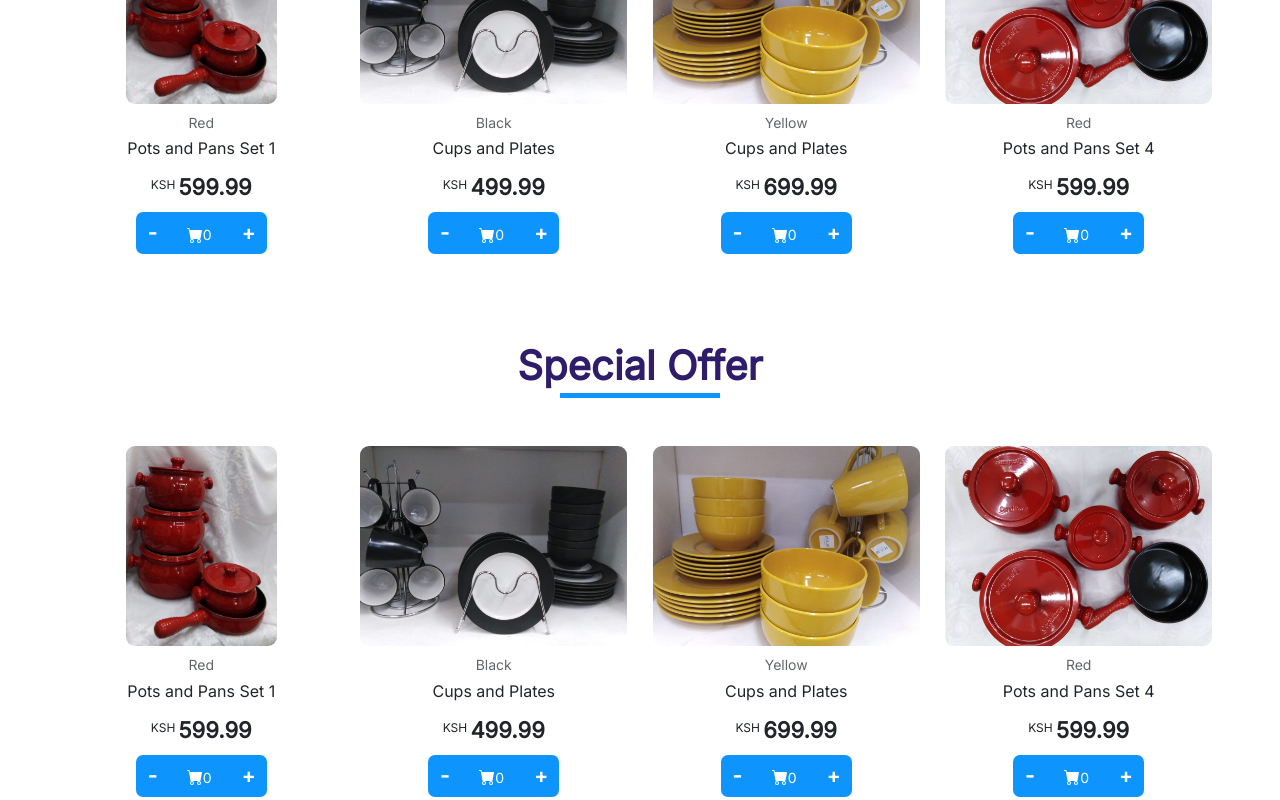
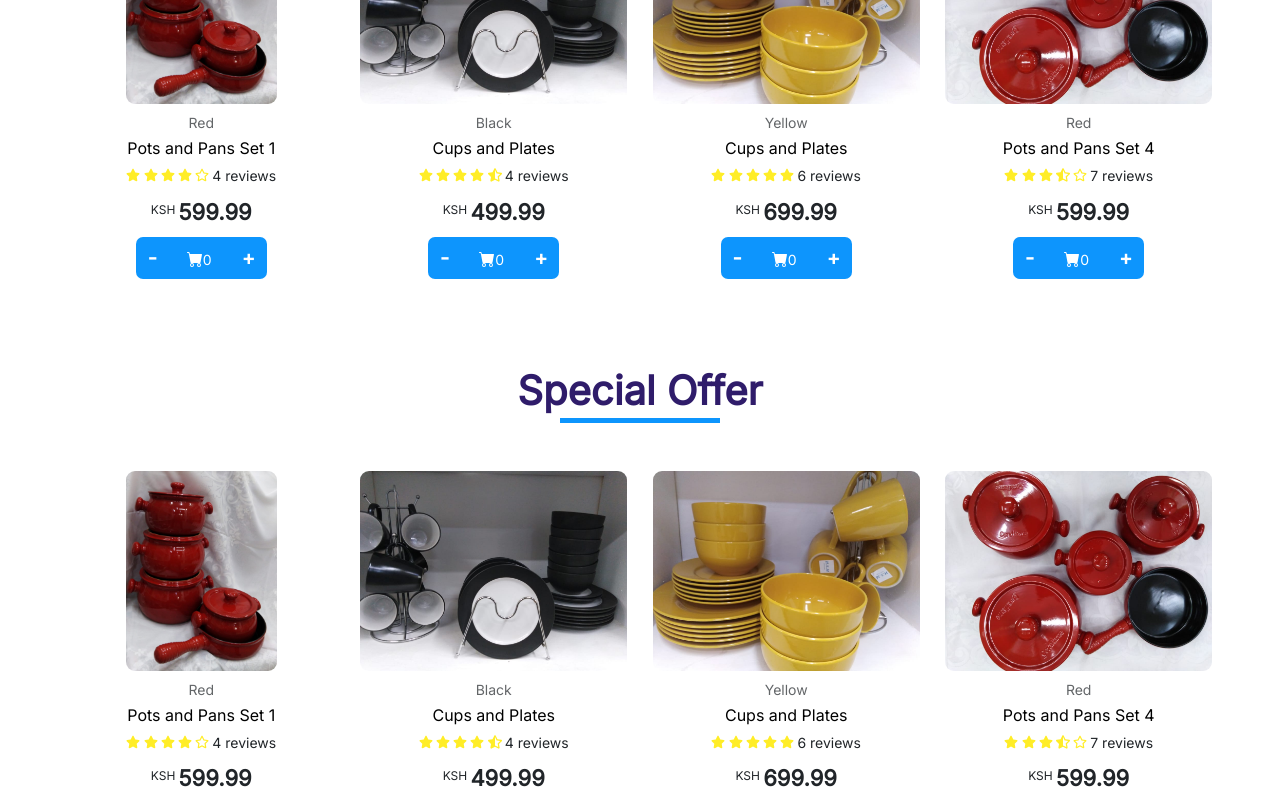
Before and after one commit to chaoocharles/kayz-households, a React (Create React App) app: page / in a window 1280 px wide. Shown: the part 1080-1880 px from the top of the page. Built offline with nearby package versions, Linux system fonts and the light colour scheme.

Commit message:
product rating component

```diff
--- a/package.json
+++ b/package.json
@@ -14,6 +14,7 @@
     "react": "^17.0.1",
     "react-dom": "^17.0.1",
     "react-file-base64": "^1.0.3",
+    "react-icons": "^4.2.0",
     "react-redux": "^7.2.2",
     "react-router-dom": "^5.2.0",
     "react-scripts": "4.0.3",
--- a/src/components/admin/adminNav/AdminNav.jsx
+++ b/src/components/admin/adminNav/AdminNav.jsx
@@ -26,21 +26,6 @@ const AdminNav = ({ url }) => {
             <span>Dashboard</span>
           </span>
         </Link>
-        <Link to={`${url}/manageproducts`}>
-          <span className="center-items-v">
-            <svg
-              xmlns="http://www.w3.org/2000/svg"
-              width="16"
-              height="16"
-              fill="currentColor"
-              className="bi bi-bag-fill"
-              viewBox="0 0 16 16"
-            >
-              <path d="M8 1a2.5 2.5 0 0 1 2.5 2.5V4h-5v-.5A2.5 2.5 0 0 1 8 1zm3.5 3v-.5a3.5 3.5 0 1 0-7 0V4H1v10a2 2 0 0 0 2 2h10a2 2 0 0 0 2-2V4h-3.5z" />
-            </svg>
-            <span>Manage Products</span>
-          </span>
-        </Link>
         <Link to={`${url}/addproduct`}>
           <span className="center-items-v">
             <svg
@@ -57,6 +42,21 @@ const AdminNav = ({ url }) => {
               />
             </svg>
             <span>Add Products</span>
+          </span>
+        </Link>
+        <Link to={`${url}/manageproducts`}>
+          <span className="center-items-v">
+            <svg
+              xmlns="http://www.w3.org/2000/svg"
+              width="16"
+              height="16"
+              fill="currentColor"
+              className="bi bi-bag-fill"
+              viewBox="0 0 16 16"
+            >
+              <path d="M8 1a2.5 2.5 0 0 1 2.5 2.5V4h-5v-.5A2.5 2.5 0 0 1 8 1zm3.5 3v-.5a3.5 3.5 0 1 0-7 0V4H1v10a2 2 0 0 0 2 2h10a2 2 0 0 0 2-2V4h-3.5z" />
+            </svg>
+            <span>Manage Products</span>
           </span>
         </Link>
         <Link to={`${url}/manageorders`}>
--- /dev/null
+++ b/src/components/common/Rating.css
@@ -0,0 +1,13 @@
+.rating{
+    display: flex;
+    align-items: center;
+    font-size: 14px;
+}
+.rating span{
+    display: flex;
+    align-items: flex-start;
+    margin: 0.1rem;
+}
+.rating svg{
+    color: #ffed27
+}
--- /dev/null
+++ b/src/components/common/Rating.jsx
@@ -0,0 +1,59 @@
+import React from "react";
+import { FaStar, FaStarHalfAlt, FaRegStar } from "react-icons/fa";
+
+import "./Rating.css"
+
+const Rating = ({ value, text }) => {
+  return (
+    <div className="rating">
+      <span>
+        {value >= 1 ? (
+          <FaStar />
+        ) : value >= 0.5 ? (
+          <FaStarHalfAlt />
+        ) : (
+          <FaRegStar />
+        )}
+      </span>
+      <span>
+        {value >= 2 ? (
+          <FaStar />
+        ) : value >= 1.5 ? (
+          <FaStarHalfAlt />
+        ) : (
+          <FaRegStar />
+        )}
+      </span>
+      <span>
+        {value >= 3 ? (
+          <FaStar />
+        ) : value >= 2.5 ? (
+          <FaStarHalfAlt />
+        ) : (
+          <FaRegStar />
+        )}
+      </span>
+      <span>
+        {value >= 4 ? (
+          <FaStar />
+        ) : value >= 3.5 ? (
+          <FaStarHalfAlt />
+        ) : (
+          <FaRegStar />
+        )}
+      </span>
+      <span>
+        {value >= 5 ? (
+          <FaStar />
+        ) : value >= 4.5 ? (
+          <FaStarHalfAlt />
+        ) : (
+          <FaRegStar />
+        )}
+      </span>
+      <span>{text && text}</span>
+    </div>
+  );
+};
+
+export default Rating;
--- a/src/components/products/Product.jsx
+++ b/src/components/products/Product.jsx
@@ -3,6 +3,7 @@ import { useDispatch } from "react-redux";
 import { addToCart, decreaseCart } from "../../store/slices/productsSlice";
 
 import { Link } from "react-router-dom";
+import Rating from "../common/Rating";
 
 const Product = ({ product }) => {
   const dispatch = useDispatch();
@@ -10,9 +11,14 @@ const Product = ({ product }) => {
   return (
     <>
       <div className="product">
-        <img src={product.image} alt="" />
-        <p className="product-desc">{product.desc}</p>
-        <p className="product-name">{product.title}</p>
+        <Link to={`/product/${product.id}`}>
+          <img src={product.image} alt="" />
+        </Link>
+        <p className="product-desc">{product.summary}</p>
+        <Link to={`/product/${product.id}`}>
+          <p className="product-name">{product.title}</p>
+        </Link>
+        <Rating value={product.rating} text={`${product.numReviews} reviews`} />
         <p className="product-price">
           <sup>ksh</sup>
           {product.price}
--- a/src/components/products/ProductItems.js
+++ b/src/components/products/ProductItems.js
@@ -7,35 +7,54 @@ const ProductItems = [
   {
     id: 1,
     title: "Pots and Pans Set 1",
-    desc: "Red",
+    summary: "Red",
+    desc: "long description",
     price: 599.99,
+    countInStock: 0,
+    rating: 4,
+    numReviews: 4,
     image: pot,
     cartQuantity: 0,
+    category: "pots",
   },
   {
     id: 2,
     title: "Cups and Plates",
-    desc: "Black",
+    summary: "Black",
+    desc: "long description",
     price: 499.99,
+    countInStock: 0,
+    rating: 4.5,
+    numReviews: 4,
     image: cups,
     cartQuantity: 0,
+    category: "utensils",
   },
   {
     id: 3,
     title: "Cups and Plates",
-    desc: "Yellow",
+    summary: "Yellow",
+    desc: "long description",
     price: 699.99,
+    countInStock: 0,
+    rating: 5,
+    numReviews: 6,
     image: cups4,
     cartQuantity: 0,
+    category: "utensils",
   },
   {
     id: 4,
     title: "Pots and Pans Set 4",
-    desc: "Red",
-    desc: "Red",
+    summary: "Red",
+    desc: "long description",
     price: 599.99,
+    countInStock: 0,
+    rating: 3.5,
+    numReviews:7,
     image: pot3,
     cartQuantity: 0,
+    category: "pots",
   },
 ];
 
--- a/src/components/products/Products.css
+++ b/src/components/products/Products.css
@@ -46,6 +46,10 @@
   height: 200px;
   width: auto;
   border-radius: 9px;
+}
+.product a{
+  text-decoration: none;
+  color: black;
 }
 .product-desc {
   margin: 0.5rem 0 0 0;
```
Also changed, not shown: 1 other file (tests, documents, lock files or other folders).
